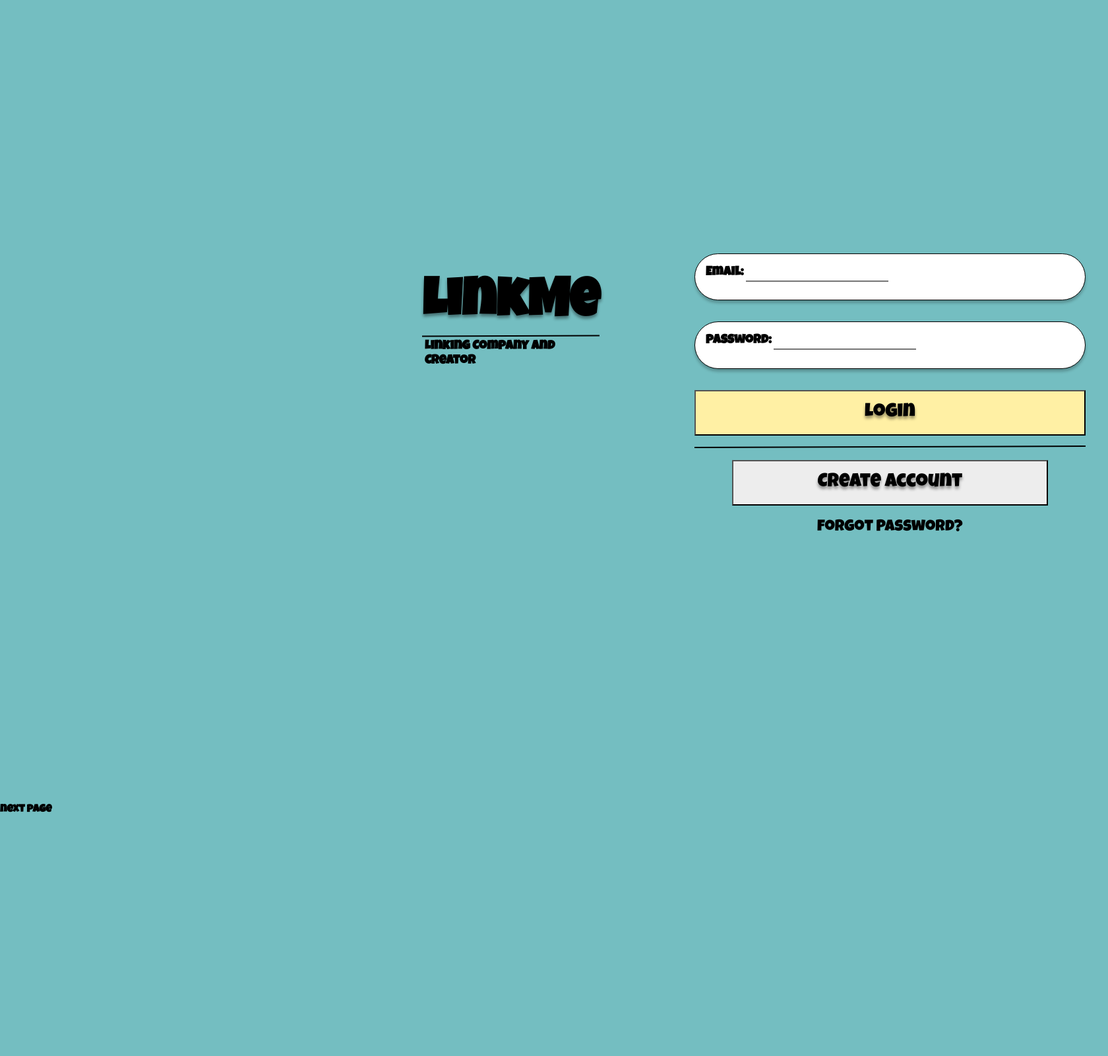
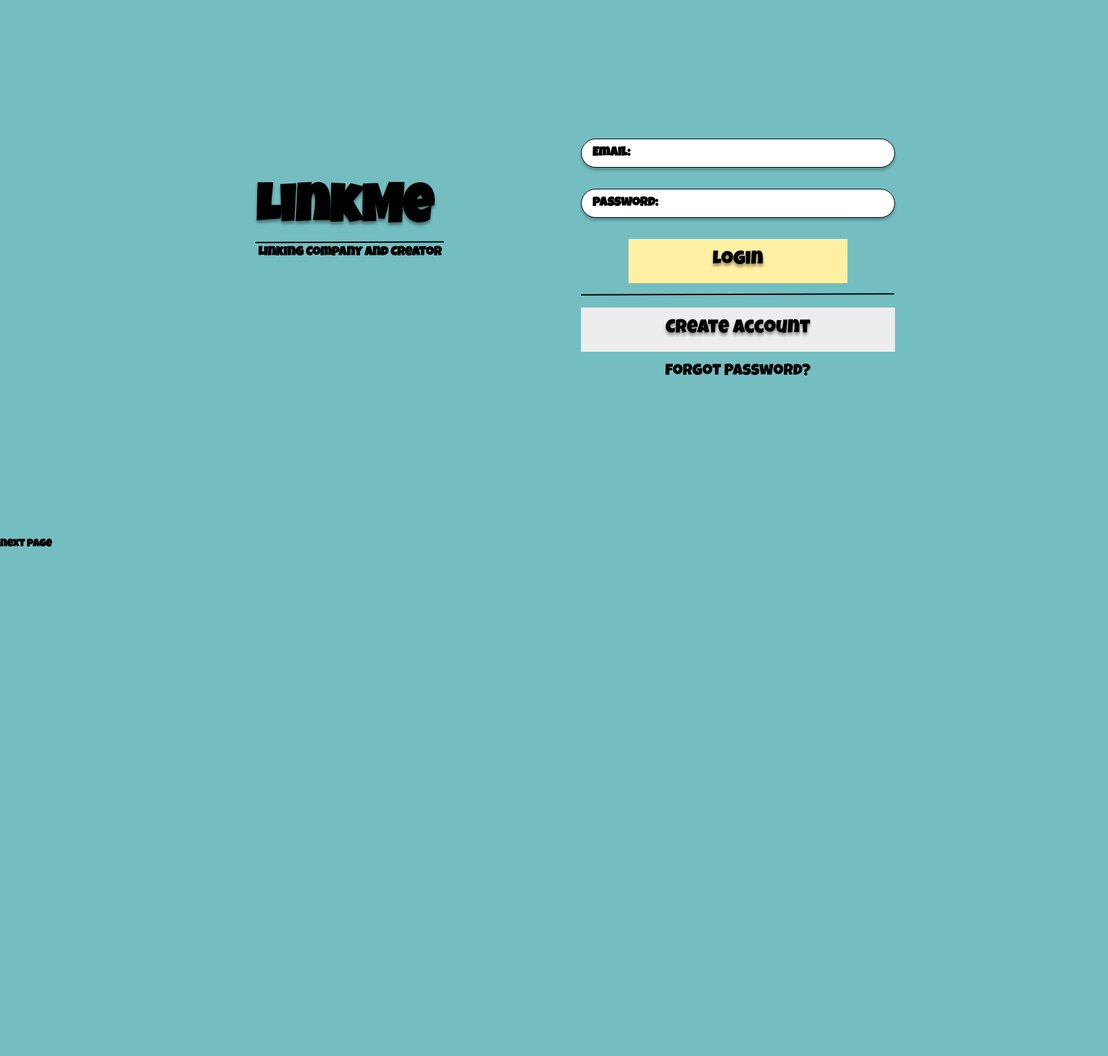
Before and after one commit to J-M0101/LinkMe, a PHP site: page / in a window 1680 px wide. Shown: the whole page at 66% size. Before the commit the page ends 1231 px from the top, so only its background shows below. Run offline with PHP 8.4, Linux system fonts and the light colour scheme.

Commit message:
cleaned up index and adjusted borders

```diff
--- a/Styles.css
+++ b/Styles.css
@@ -3,7 +3,8 @@
 }
 
 html, body {
-
+    width: 100%;
+    height: 100%;
     font-family: 'Luckiest Guy', cursive;
     font-weight: 600;
     color: #000;
@@ -18,13 +19,15 @@
     flex-direction: column;
 }
 
-.page1{
+.page {
     display: flex;
+    width: 100vw;
+    height: 100vh;
 }
 
 .brandname{
     display: flex;
-    margin-bottom: 40rem;
+    /* margin-bottom: 40rem; */
 }
 
 .intro{
@@ -45,6 +48,18 @@
 
 .tagLine{
     font-size: 1.2rem;
+}
+
+input,
+textarea {
+    border: none;
+    border-bottom: #0000 2px solid;
+    transition: 500ms cubic-bezier(1, 0, 0, 1);
+}
+
+input:focus, textarea:focus {
+    outline: none;
+    border-bottom: #000 2px solid;
 }
 
 .button{
--- a/index.php
+++ b/index.php
@@ -13,58 +13,46 @@
 ?>
   </head>
   <body>
-    <div class="parentBox"> <!-- Used for display flex. helps to align boxes on pages to parent -->
-
-      <div class = "page1">
-        <div class="brandName mt6 pt4 ml7 "> <!--sets a display box for all company name and title-->
-          <div class="mt7 ml7 pl6">
+    <div class="page items-center justify-center "> <!-- Used for display flex. helps to align boxes on pages to parent -->
+      <div class="flex items-center ml6">
+        <div class="mb6 mr5"> <!--sets a display box for all company name and title-->
           <p class ="intro ma0 grow dib f3-ns no-underline">LinkMe</p>
           <p class ="bar ma0"></p>
           <p class ="tagLine ma1">Linking Company and Creator</p>
         </div>
+        <div class="login ml6 "> <!--display box that holds the email password and submit button-->
+          <form action="profile.php" method="post" class="ml3 mr5 pt3 pb2">
+            <div class="flex items-center button mw9 pv2 ph3"><!--display box holds email input-->
+                <label for="email"> Email:</label>
+                <input class="mw7 w-100" type="text" name="email">
+            </div>
+            <div class="flex items-center button mw9 mt4 pv2 ph3"><!--display box holds password input-->
+                <label for="password"> password:</label>
+                <input class=" w-100" type="text" name="password">
+            </div>
+            <div class="mt4 flex justify-center"><!--display box holds login button-->
+                <input class="ph6 pv3 ma0 bckColor grow dib f3-ns no-underline black pv2 db bg-animate hover-bg-yellow" type="submit" value="Login">
             </div>
 
-        <div class="login pt6 mt7 pl3 mh6"> <!--display box that holds the email password and submit button-->
-          <div class = "button mw9"><!--display box holds email input-->
-            <form action="profile.php" method="post" class="ml3 mr5 pt3 pb2">
-              <label for="email"> Email:</label>
-              <input class="bt-0-l br-0-l bl-0-l mw7" type="text" name="email">
-            </form>
+            <div>
+            <p class ="bar1 mt3"></p>
             </div>
 
-          <div class = "button mw9 mt4"><!--display box holds password input-->
-            <form action="profile.php" method="post" class="ml3 mr5 pt3 pb2">
-              <label for="password"> password:</label>
-              <input class="bt-0-l br-0-l bl-0-l" type="text" name="password">
-            </form>
-          </div>
-          <div class = "mt4"><!--display box holds login button-->
-            <form action="profile.php" method="post">
-              <input class="ph7 pv3 ma0 bckColor grow dib f3-ns no-underline black pv2 db bg-animate hover-bg-yellow" type="submit" value="Login">
-              <p class ="bar1 mt3"></p>
-            </form>
+            <div class="flex justify-center"><!-- display box holds Create account button-->
+                <input class="ph6 pv3 ma0 bckColorCreateAccount grow dib f3-ns no-underline black pv2 db bg-animate hover-bg-yellow" type="submit" value="Create Account">
             </div>
 
-          <div class = "center2"><!-- display box holds Create account button-->
-            <form action="creatorCompany.php" method="post">
-              <input class="ph6 pv3 ma0 bckColorCreateAccount grow dib f3-ns no-underline black pv2 db bg-animate hover-bg-yellow" type="submit" value="Create Account">
-            </form>
+            <div class="flex justify-center pt3"><!-- display box holds Forgot Password button-->
+                <input class="bn bluebutton grow dib f3-ns no-underline" type="submit" value="forgot Password?">
             </div>
-
-          <div class = "center2"><!-- display box holds Forgot Password button-->
-            <form action="creatorCompany.php" method="post">
-              <input class="bn bluebutton grow dib f3-ns no-underline" type="submit" value="forgot Password?">
           </form>
         </div>
       </div>
     </div>
-
-      <div class = "page2">
-        <div class = "boxLeft">
+    <div class="page">
+      <div class="boxLeft">
           <p>next page</p>
       </div>
     </div>
-
-    </div>
   </body>
 </html>
```
Lines whose indentation alone changed are shown as unchanged.
